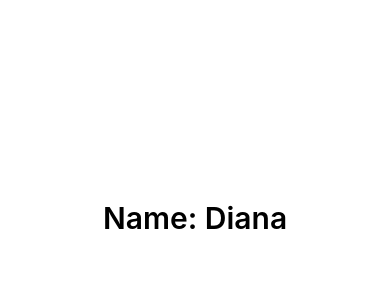
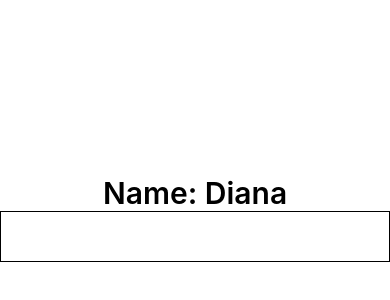
Before and after one commit to Hyogyeong8/ToDoApp_ReactNative, a React Native app: screen / in a window 390 px wide. Shown: the part 204-504 px from the top of the page. Built offline with nearby package versions, Linux system fonts and the light colour scheme.

Commit message:
Add: components/User.js for Input component

```diff
--- a/src/components/User.js
+++ b/src/components/User.js
@@ -1,4 +1,4 @@
-import React from "react";
+import React, { useState } from "react";
 import styled from "styled-components/native";
 import { UserConsumer } from "../context/User";
 
@@ -7,11 +7,34 @@ const StyledText = styled.Text`
   font-weight: 600;
 `;
 
+const StyledInput = styled.TextInput`
+  border: 1px solid #000000;
+  font-size: 24px;
+  padding: 10px;
+  width: 100%;
+`;
+
 const User = () => {
+  const [text, setText] = useState("");
+
   return (
-    <UserConsumer>
-      {({ name }) => <StyledText>Name: {name}</StyledText>}
-    </UserConsumer>
+    <>
+      <UserConsumer>
+        {({ name }) => <StyledText>Name: {name}</StyledText>}
+      </UserConsumer>
+      <UserConsumer>
+        {({ setName }) => (
+          <StyledInput
+            value={text}
+            onChangeText={setText}
+            onSubmitEditing={() => {
+              setName(text);
+              setText("");
+            }}
+          />
+        )}
+      </UserConsumer>
+    </>
   );
 };
 
```
